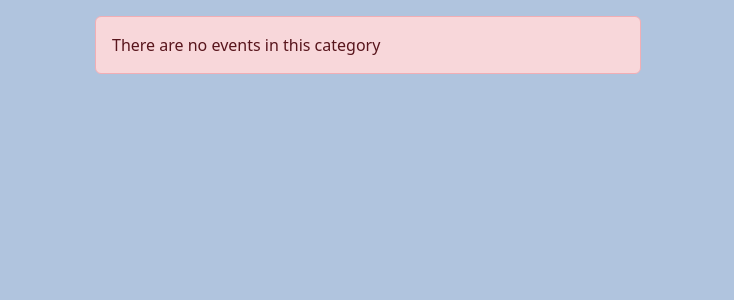
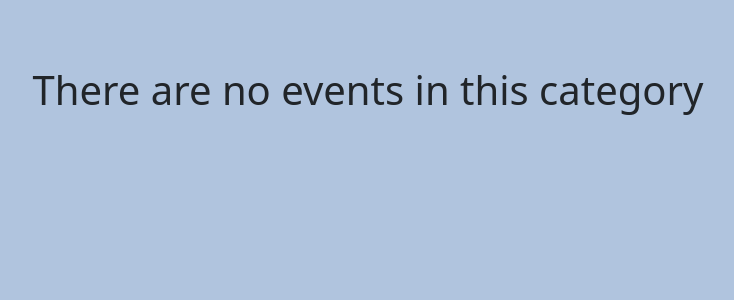
Before and after one commit to mishanyaeveryday/events-booking-platform, a Django app: template templates/events/single_category.html in a window 1280 px wide. Shown: the part 91-391 px from the top of the page, without its empty margins (272-1006 px from the left). Run offline with Django 5.2, Linux system fonts and the light colour scheme; the template is opened without the code that fills it, so the values that code supplies are empty; some libraries are stand-ins or nearby versions.

Commit message:
Added in model Events image

```diff
--- a/base/settings.py
+++ b/base/settings.py
@@ -11,6 +11,7 @@ https://docs.djangoproject.com/en/5.1/ref/settings/
 """
 
 from pathlib import Path
+import os
 
 # Build paths inside the project like this: BASE_DIR / 'subdir'.
 BASE_DIR = Path(__file__).resolve().parent.parent
@@ -134,6 +135,9 @@ USE_TZ = True
 # https://docs.djangoproject.com/en/5.1/howto/static-files/
 
 STATIC_URL = 'static/'
+MEDIA_URL = 'media/'
+
+MEDIA_ROOT = BASE_DIR / 'media'
 
 STATICFILES_DIRS = [
     BASE_DIR / "static",
--- a/base/urls.py
+++ b/base/urls.py
@@ -26,4 +26,4 @@ urlpatterns = [
     path('api/', include('api.urls')),
     path('donate/', include('payment.urls')),
     path('paypal/', include('paypal.standard.ipn.urls')),
-] + static(settings.STATIC_URL, document_root=settings.STATIC_ROOT)
+] + static(settings.STATIC_URL, document_root=settings.STATIC_ROOT) + static(settings.MEDIA_URL, document_root=settings.MEDIA_ROOT)
--- a/events/models.py
+++ b/events/models.py
@@ -26,6 +26,7 @@ class Events(models.Model):
     price = models.FloatField()
     date = models.DateField()
     place = models.CharField(max_length=255)
+    image = models.ImageField(null=True, blank=True, upload_to="images/")
 
     def __str__(self):
         return self.title
--- a/templates/events/index.html
+++ b/templates/events/index.html
@@ -7,8 +7,8 @@
           <div class="col-md-6">
               <div class="card mb-3">
                   <div class="row g-0">
-                      <div class="col-md-4">
-                          <img src="..." class="img-fluid rounded-start" alt="...">
+                      <div class="col-md-4 d-flex justify-content-center align-items-center">
+                          <img src="{{ event.image.url }}" class="img-fluid rounded-start" alt="{{ event.title }}" style="width: 100%; height: 100%; object-fit: cover;">
                       </div>
                       <div class="col-md-8">
                           <div class="card-body">
@@ -19,7 +19,6 @@
                               <p class="card-text mb-0">{{ event.price }} $</p>
                               <p class="card-text mb-0"><small class="text-body-secondary">Place: {{ event.place }} </small></p>
                               <p class="card-text mb-0"><small class="text-body-secondary">Date: {{ event.date }} </small></p>
-                              <button class="btn btn-primary btn mt-0">Buy</button>
                           </div>
                       </div>
                   </div>
--- a/templates/events/single_category.html
+++ b/templates/events/single_category.html
@@ -33,15 +33,8 @@
     </div>
 </div>
 
-{% else %}
-<div class="container">
-    <div class="row justify-content-center">
-        <div class="col-md-6">
-            <div class="alert alert-danger" role="alert">
-                There are no events in this category
-            </div>
-        </div>
-    </div>
+{% else %} <div class="w3-container w3-red" style="text-align: center; padding: 50px;">
+    <h1>There are no events in this category</h1>
 </div>
 {% endif %}
 {% endblock %}
--- a/templates/events/single_event.html
+++ b/templates/events/single_event.html
@@ -3,10 +3,10 @@
 {% block content %}
 <div class="container mt-4">
     <h1 class="text-center mb-4">{{ event.title }}</h1>
-
     <div class="card mb-3 rounded">
         <div class="row g-0">
-            <div class="col-md-4">
+            <div class="col-md-4 d-flex justify-content-center align-items-center">
+                <img src="{{ event.image.url }}" class="img-fluid rounded-start" alt="{{ event.title }}" style="width: 350px; height: 250px; object-fit: cover;">
             </div>
             <div class="col-md-8">
                 <div class="card-body">
@@ -15,7 +15,7 @@
                     <p class="card-text"><strong>Price:</strong> {{ event.price }} $</p>
                     <p class="card-text"><strong>Date:</strong> {{ event.date }}</p>
                     <p class="card-text"><strong>Place:</strong> {{ event.place }}</p>
-                    {{paypal.render}}
+                    {{ paypal.render }}
                 </div>
             </div>
         </div>
```
Also changed, not shown: events/migrations/0004_events_image.py (added), media/images/kitty.png (added).
